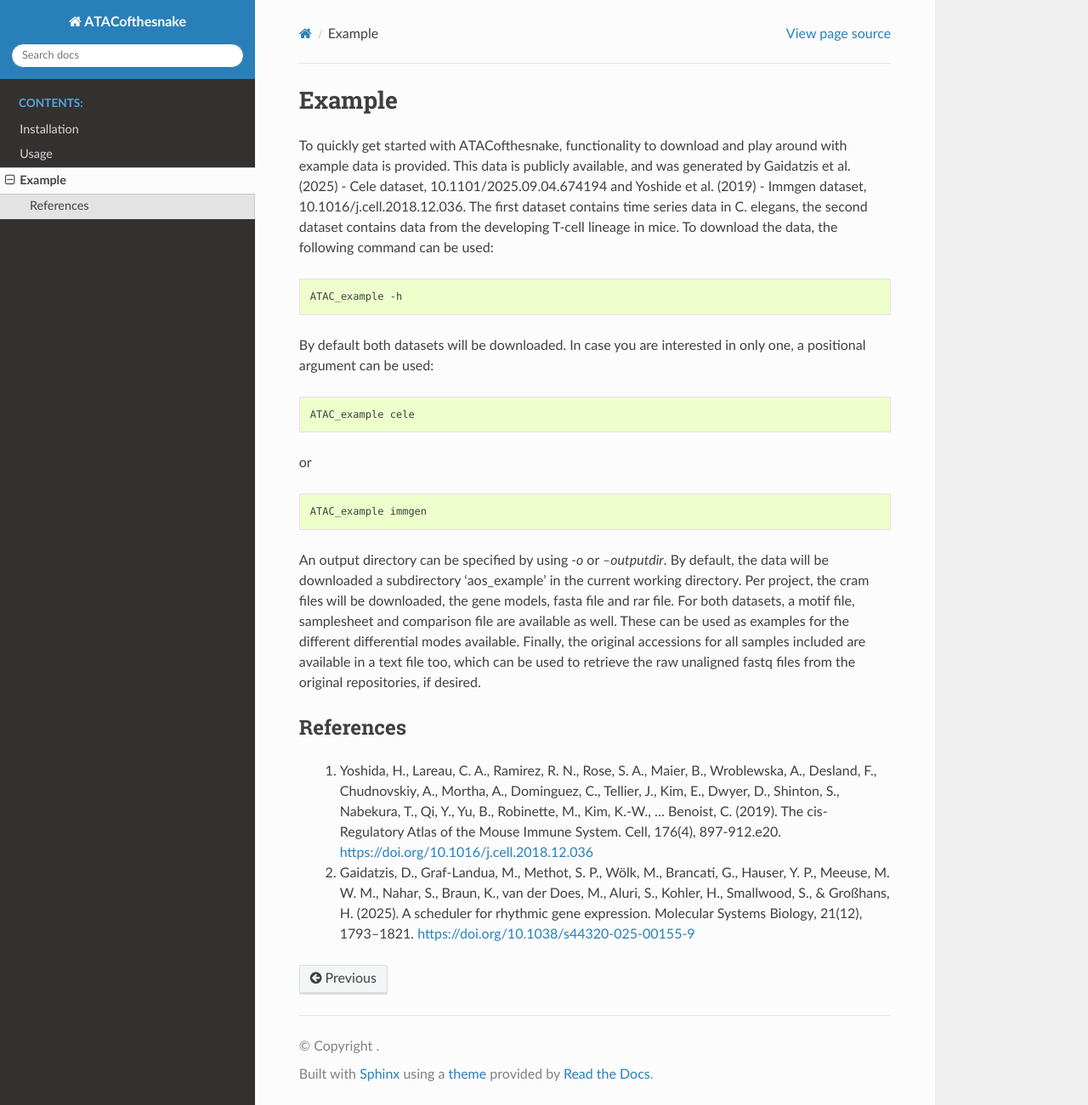
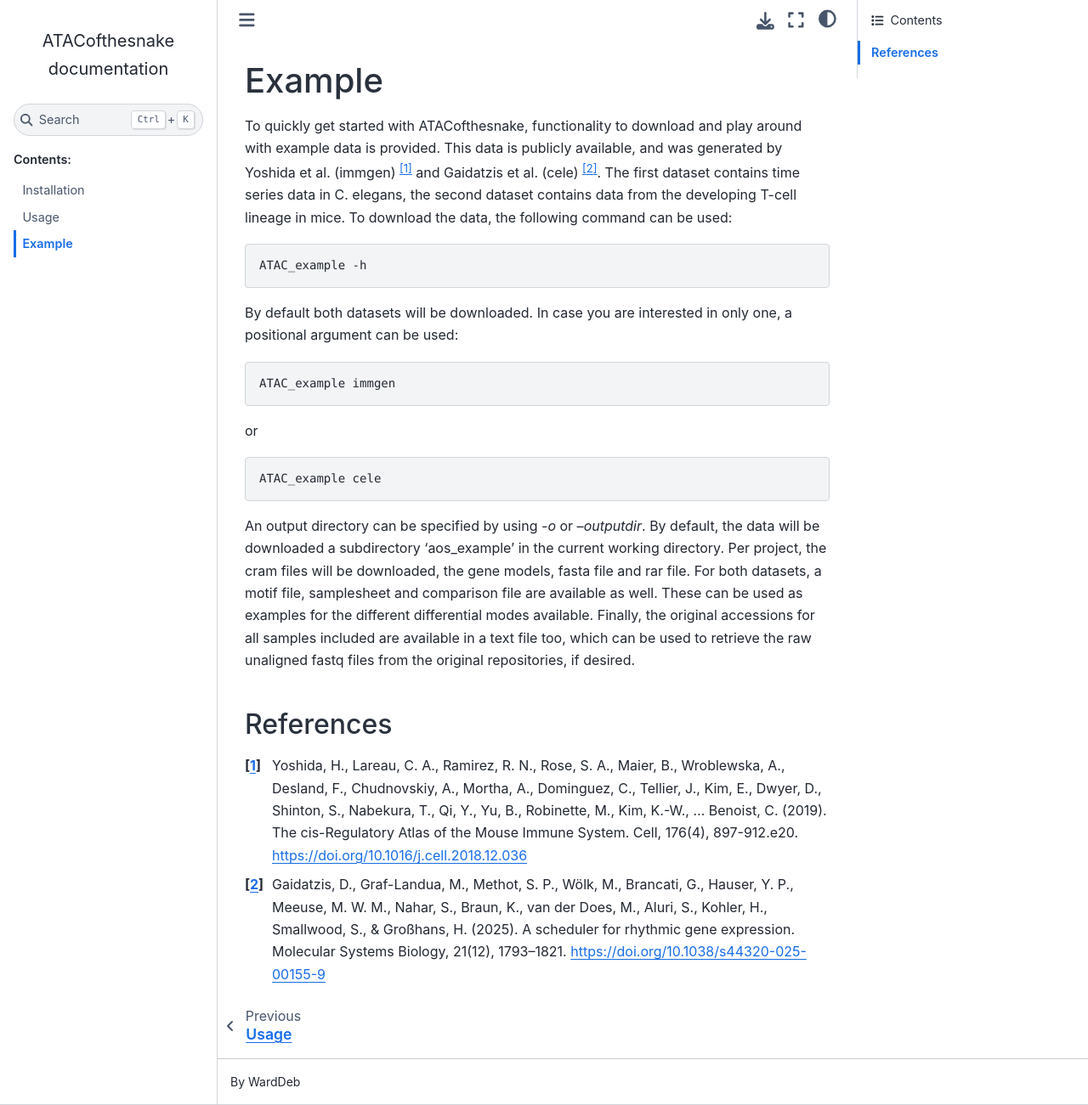
Before and after one commit to maxplanck-ie/ATACofthesnake, a Sphinx documentation site: the page built from docs/content/example.rst, in a window 1280 px wide and 1301 px high. Shown: the whole window at 85% size. Built offline with Sphinx 7.4.7 and the Sphinx Book theme 1.1.4, drawn with Linux system fonts in a browser that asks for light colours.

Commit message:
feat: include benchmarks directive to all rules (#74)
docs: switch theme
docs: fix references

```diff
--- a/docs/conf.py
+++ b/docs/conf.py
@@ -13,4 +13,4 @@ master_doc = 'index'
 pygments_style = 'sphinx'
 source_suffix = '.rst'
 
-html_theme = 'sphinx_rtd_theme'
+html_theme = "sphinx_book_theme"
--- a/docs/content/example.rst
+++ b/docs/content/example.rst
@@ -2,7 +2,7 @@ Example
 =======
 
 To quickly get started with ATACofthesnake, functionality to download and play around with example data is provided.
-This data is publicly available, and was generated by Gaidatzis et al. (2025) - Cele dataset, 10.1101/2025.09.04.674194 and Yoshide et al. (2019) - Immgen dataset, 10.1016/j.cell.2018.12.036.
+This data is publicly available, and was generated by Yoshida et al. (immgen) [1]_ and Gaidatzis et al. (cele) [2]_.
 The first dataset contains time series data in C. elegans, the second dataset contains data from the developing T-cell lineage in mice.
 To download the data, the following command can be used:
 
@@ -14,13 +14,13 @@ By default both datasets will be downloaded. In case you are interested in only
 
 .. code-block:: bash
 
-    ATAC_example cele
+    ATAC_example immgen
 
 or
 
 .. code-block:: bash
 
-    ATAC_example immgen
+    ATAC_example cele
 
 An output directory can be specified by using `-o` or `--outputdir`. By default, the data will be downloaded a subdirectory 'aos_example' in the current working directory.
 Per project, the cram files will be downloaded, the gene models, fasta file and rar file. For both datasets, a motif file, samplesheet and comparison file are available as well. These can be used as examples for the different differential modes available.
@@ -29,5 +29,5 @@ Finally, the original accessions for all samples included are available in a tex
 References
 ----------
 
- 1. Yoshida, H., Lareau, C. A., Ramirez, R. N., Rose, S. A., Maier, B., Wroblewska, A., Desland, F., Chudnovskiy, A., Mortha, A., Dominguez, C., Tellier, J., Kim, E., Dwyer, D., Shinton, S., Nabekura, T., Qi, Y., Yu, B., Robinette, M., Kim, K.-W., … Benoist, C. (2019). The cis-Regulatory Atlas of the Mouse Immune System. Cell, 176(4), 897-912.e20. https://doi.org/10.1016/j.cell.2018.12.036
- 2. Gaidatzis, D., Graf-Landua, M., Methot, S. P., Wölk, M., Brancati, G., Hauser, Y. P., Meeuse, M. W. M., Nahar, S., Braun, K., van der Does, M., Aluri, S., Kohler, H., Smallwood, S., & Großhans, H. (2025). A scheduler for rhythmic gene expression. Molecular Systems Biology, 21(12), 1793–1821. https://doi.org/10.1038/s44320-025-00155-9
+.. [1] Yoshida, H., Lareau, C. A., Ramirez, R. N., Rose, S. A., Maier, B., Wroblewska, A., Desland, F., Chudnovskiy, A., Mortha, A., Dominguez, C., Tellier, J., Kim, E., Dwyer, D., Shinton, S., Nabekura, T., Qi, Y., Yu, B., Robinette, M., Kim, K.-W., … Benoist, C. (2019). The cis-Regulatory Atlas of the Mouse Immune System. Cell, 176(4), 897-912.e20. https://doi.org/10.1016/j.cell.2018.12.036
+.. [2] Gaidatzis, D., Graf-Landua, M., Methot, S. P., Wölk, M., Brancati, G., Hauser, Y. P., Meeuse, M. W. M., Nahar, S., Braun, K., van der Does, M., Aluri, S., Kohler, H., Smallwood, S., & Großhans, H. (2025). A scheduler for rhythmic gene expression. Molecular Systems Biology, 21(12), 1793–1821. https://doi.org/10.1038/s44320-025-00155-9
--- a/docs/content/usage.rst
+++ b/docs/content/usage.rst
@@ -58,8 +58,8 @@ If no samplesheet is provided, all BAM/CRAM files in the specified directory are
 Comparison
 ^^^^^^^^^^
 
-The actual comparison/analysis to be made need to be specified in a separate YAML file.
-It is possible to specify multiple analyses in one file. Multiple comparison files in a single run are not possible.
+The actual comparison/analysis to be made needs to be specified in a separate YAML file.
+It is possible to request multiple analyses in one file. Multiple comparison files in a single run are not possible.
 Three different types of analyses can be requested, simple two-group comparisons, an LRT test, and a timecourse analysis.
 Note that all the requested analyses need to have a unique comparison_name. If not, only the last entry will be performed.
 
--- a/pyproject.toml
+++ b/pyproject.toml
@@ -36,7 +36,7 @@ dev = [
 ]
 docs = [
     "sphinx",
-    "sphinx_rtd_theme",
+    "sphinx-book-theme",
     "sphinx-click",
 ]
 
```
Also changed, not shown: 9 other files.
